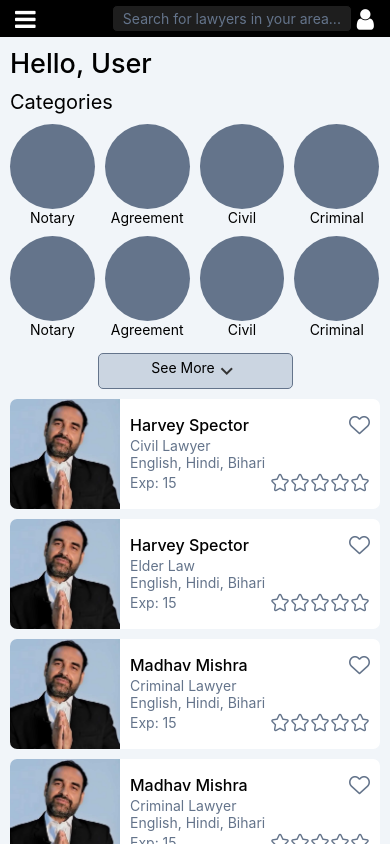
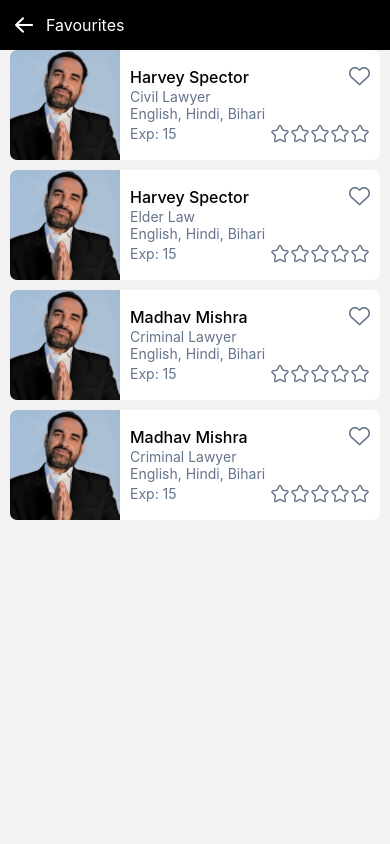
Before and after one commit to Dnyanesh-Bachhav/LawBud-App, a React Native app: screen /Favourite in a window 390 px wide. Built offline with nearby package versions, Linux system fonts and the light colour scheme.

Commit message:
Favourite screen added...

```diff
--- a/App.js
+++ b/App.js
@@ -8,6 +8,7 @@ import Header from './components/HomeScreen/Header';
 import Lawyers from './components/HomeScreen/Lawyers';
 import AboutScreen from './screens/AboutScreen';
 import ChatScreen from './screens/ChatScreen';
+import FavouritesScreen from './screens/FavouritesScreen';
 import HomeScreen from './screens/HomeScreen';
 const Stack = createNativeStackNavigator();
 export default function App() {
@@ -22,6 +23,9 @@ export default function App() {
               headerShown: false,
             }}/>
             <Stack.Screen name='Chat' component={ChatScreen} options={{
+              headerShown: false,
+            }}/>
+            <Stack.Screen name='Favourite' component={FavouritesScreen} options={{
               headerShown: false,
             }}/>
           </Stack.Navigator>
--- a/components/Header.js
+++ b/components/Header.js
@@ -1,6 +1,6 @@
 import { Text, View, StyleSheet, TextInput, TouchableOpacity, Image } from "react-native";
 import { AntDesign } from '@expo/vector-icons';
-import { COLORS } from "../constants";
+import { COLORS } from "./constants";
 import { useNavigation } from "@react-navigation/native";
 function Header({headerText}) {
     const navigation = useNavigation();
--- a/components/HomeScreen/Lawyers.js
+++ b/components/HomeScreen/Lawyers.js
@@ -5,6 +5,7 @@ import { COLORS, LAWYERS } from "../constants";
 import { useNavigation } from "@react-navigation/native";
 
 function Lawyers() {
+    const navigation = useNavigation();
     return (
         <View style={{ flex: 1, marginTop: 10 }} >
             <FlatList
@@ -15,6 +16,11 @@ function Lawyers() {
                     )}
                     keyExtractor={({ item, index }) => index}
                     />
+            <TouchableOpacity onPress={()=>{
+                navigation.navigate('Favourite');
+            }} >
+                <Text>Click Me...</Text>
+            </TouchableOpacity>
         </View>
     );
 }
--- a/screens/FavouritesScreen.js
+++ b/screens/FavouritesScreen.js
@@ -1,17 +1,94 @@
-import { Text, View, StyleSheet } from "react-native";
+import { useNavigation } from "@react-navigation/native";
+import { Text, View, StyleSheet, FlatList, Image, TouchableOpacity } from "react-native";
+import { LAWYERS, COLORS } from "../components/constants";
 import Header from "../components/Header";
+import image1 from "../assets/image.jpg";
+import { AntDesign } from '@expo/vector-icons';
 
 function FavouritesScreen(){
     return(
         <View style={styles.container}>
             <Header headerText={"Favourites"} />
-            <Text> Favourites Screen... </Text>
+            <FlatList
+                data={LAWYERS}
+                style={styles.listStyle}
+                renderItem={({ item, index }) => (
+                    <Card name={item.name} type={item.type} languages={item.languages} experience={item.experience} key={index} />
+                    )}
+                    keyExtractor={({ item, index }) => index}
+                    />
+
+        </View>
+    );
+}
+function Card({ name, type, languages, experience }) {
+    const navigation = useNavigation();
+    console.log(experience);
+    return (
+        <View style={{elevation: 2, borderRadius: 7, marginBottom: 10, marginRight: 10, overflow: 'hidden' }} >
+            <View style={{flex:1, justifyContent: 'center', backgroundColor: COLORS.white}} >
+
+
+            <TouchableOpacity style={{flexDirection: 'row'}} onPress={()=>{
+                navigation.navigate('About',{
+                    name,
+                    type,
+                    languages,
+                    experience
+                });
+            }} >
+
+            <Image
+                source={image1}
+                style={styles.imgStyle}
+                />
+            <View style={{ flex: 1, marginLeft: 10, justifyContent: 'center' }} >
+                <View style={{ flexDirection: 'row', alignItems: 'center', justifyContent: 'space-between', marginRight: 10 }} >
+                    <Text style={{ fontSize: 16, fontWeight: '500' }} >{name}</Text>
+                    <TouchableOpacity>
+                        <AntDesign name="hearto" size={21} color={COLORS.gray} />
+                    </TouchableOpacity>
+                </View>
+                <Text style={{ color: COLORS.gray }} >{type}</Text>
+                <Text style={{ color: COLORS.gray }} >{languages.map((item,index) =>
+                {
+                    if(index!==languages.length-1){
+                        return item + ", "
+                    }
+                    else{
+                        return item;
+                    }
+                } )}</Text>
+                <View style={{ flexDirection: 'row', justifyContent: 'space-between', alignItems: 'center',marginRight: 10 }} >
+                    <Text style={{ color: COLORS.gray }} >Exp: {experience}</Text>
+                    <View style={{ flexDirection: 'row' }} >
+                        <TouchableOpacity><AntDesign name="staro" size={20} color={COLORS.gray} /></TouchableOpacity>
+                        <TouchableOpacity><AntDesign name="staro" size={20} color={COLORS.gray} /></TouchableOpacity>
+                        <TouchableOpacity><AntDesign name="staro" size={20} color={COLORS.gray} /></TouchableOpacity>
+                        <TouchableOpacity><AntDesign name="staro" size={20} color={COLORS.gray} /></TouchableOpacity>
+                        <TouchableOpacity><AntDesign name="staro" size={20} color={COLORS.gray} /></TouchableOpacity>
+                    </View>
+                </View>
+            </View>
+            </TouchableOpacity>
+        </View>
         </View>
     );
 }
 const styles = StyleSheet.create({
     container:{
         flex: 1,
+    },
+    imgStyle: {
+        width: 110,
+        height: 110,
+        // borderWidth: 5,
+        aspectRatio: 1/1,
+        borderColor: COLORS.black,
+        resizeMode: "cover",
+    },
+    listStyle: {
+        marginLeft: 10
     }
 });
 export default FavouritesScreen;
```
